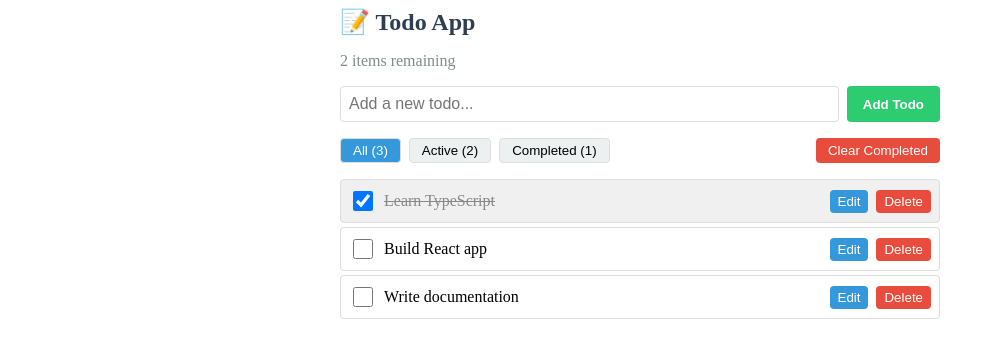
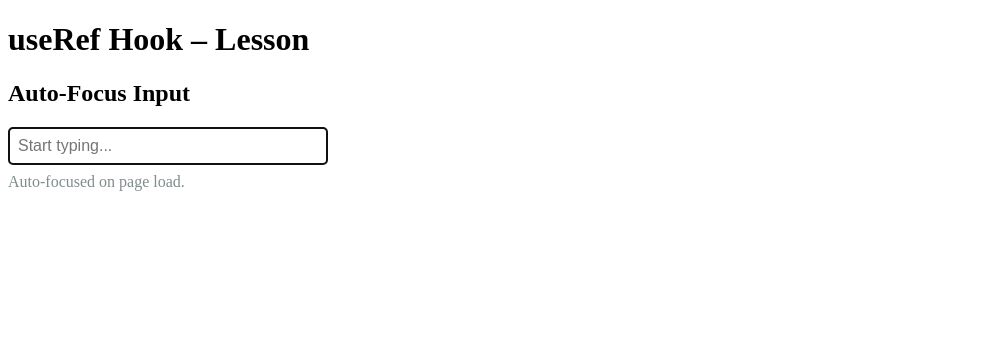
Before and after one commit to HaithamAbuDraz/react-advanced, a React (Vite) app: page / in a window 1280 px wide. Shown: the top 358 px of the page, without its empty margins (0-995 px from the left). Built offline with nearby package versions, Linux system fonts and the light colour scheme.

Commit message:
Replace TypeScriptChallenge with UseRefLesson

```diff
--- a/src/App.tsx
+++ b/src/App.tsx
@@ -1,7 +1,7 @@
-import TypeScriptChallenge from "./challenges/01-typescript-react/TypeScriptChallenge";
+import UseRefLesson from "./lessons/02-useRef/UseRefLesson";
 
 function App() {
-  return <TypeScriptChallenge />;
+  return <UseRefLesson />;
 }
 
 export default App;
```
